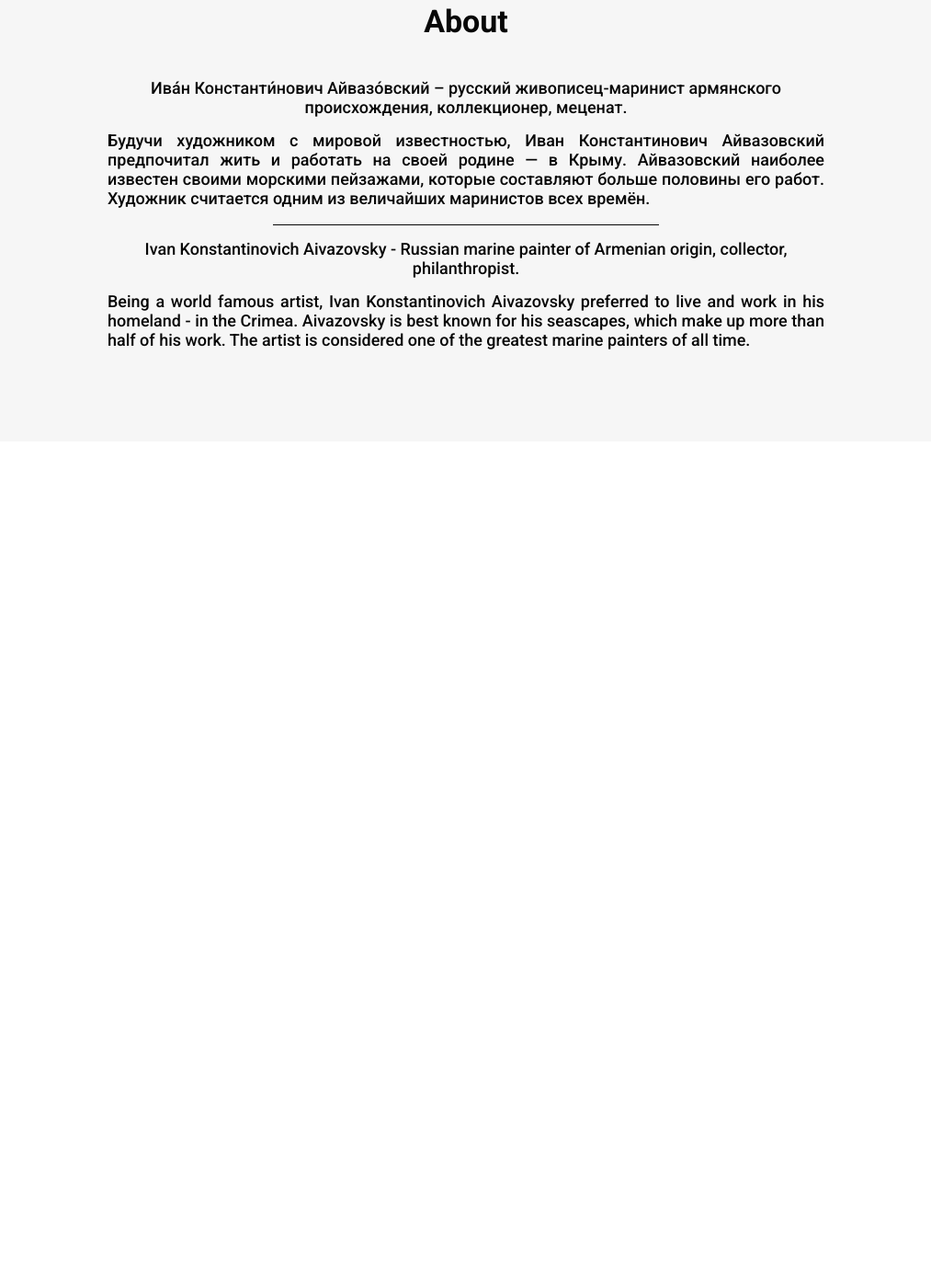
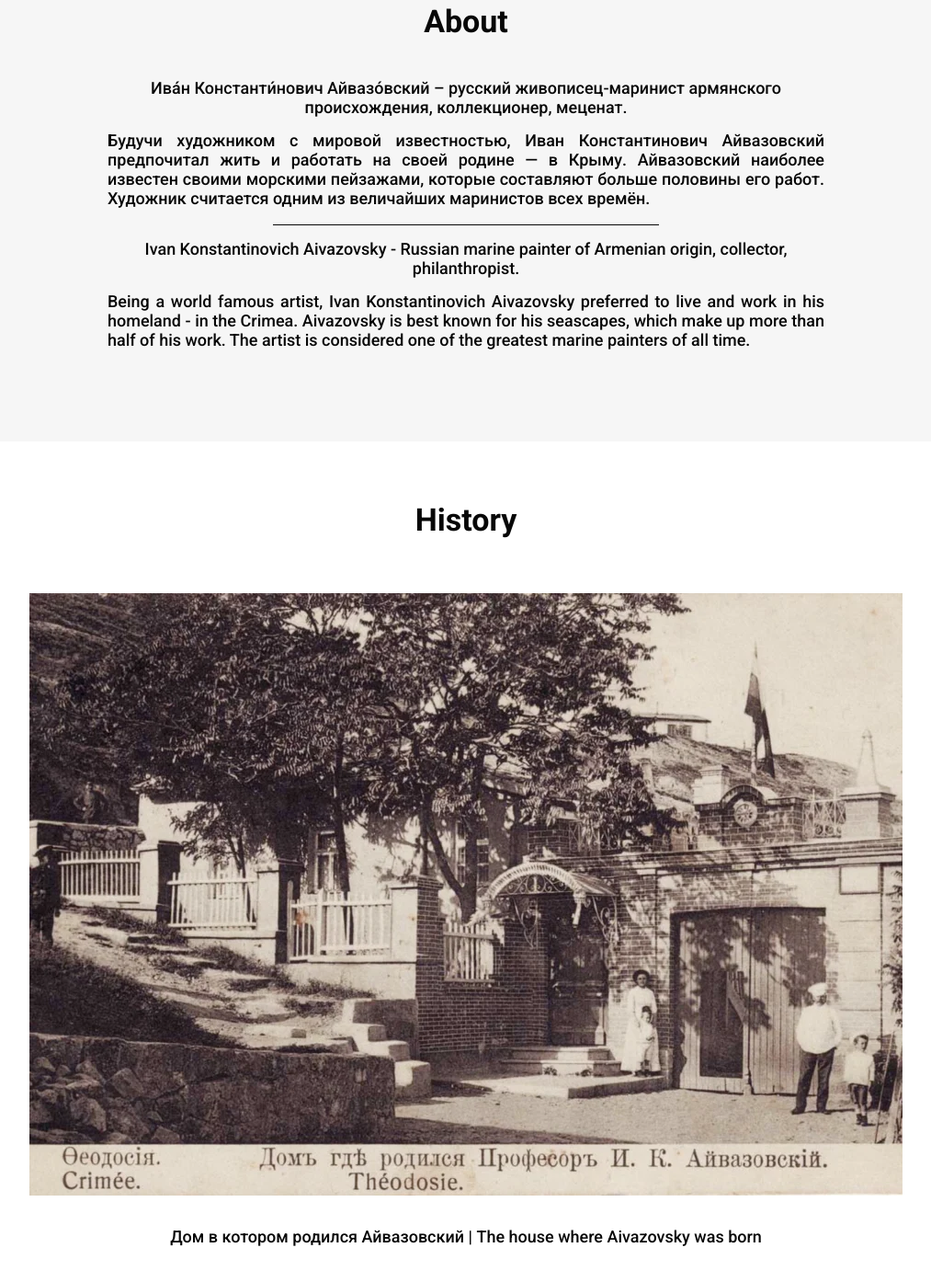
Before and after one commit to AkzholMdtvch/aivazovski_page, a plain HTML site: page index.html in a window 1280 px wide. Shown: the part 924-2318 px from the top of the page at 92% size, without its empty margins (133-1146 px from the left). Before the commit the page ends 1404 px from the top, so only its background shows below. Drawn offline with Linux system fonts and the light colour scheme.

Commit message:
history section

```diff
--- a/index.css
+++ b/index.css
@@ -3,3 +3,4 @@
 @import url("./styles/header.css");
 @import url("./styles/home.css");
 @import url("./styles/about.css");
+@import url("./styles/history.css");
--- a/index.html
+++ b/index.html
@@ -130,6 +130,26 @@
                     </p>
                 </div>
             </section>
+
+            <section class="history-section" aria-label="history section">
+                <div class="container">
+                    <h2 class="history-title" aria-label="history title">
+                        History
+                    </h2>
+                    <img
+                        src="assets/webp/history.webp"
+                        alt="house of Aivazovski"
+                        class="history-img"
+                    />
+                    <p
+                        class="history-description"
+                        aria-label="history description"
+                    >
+                        Дом в котором родился Айвазовский | The house where
+                        Aivazovsky was born
+                    </p>
+                </div>
+            </section>
         </main>
 
         <footer></footer>
--- a/styles/basic.css
+++ b/styles/basic.css
@@ -20,6 +20,7 @@ a {
 }
 
 h1,
+h2,
 p {
     margin: 0;
 }
--- /dev/null
+++ b/styles/history.css
@@ -0,0 +1,36 @@
+.history-section {
+    text-align: center;
+    padding: 65px 0 70px;
+    color: var(--color-main-black);
+}
+
+.history-title {
+    font-size: 34px;
+    font-weight: 700;
+}
+
+.history-img {
+    width: 100%;
+    max-width: 950px;
+    height: 655px;
+    object-fit: cover;
+    margin: 60px 0 0 0;
+}
+
+.history-description {
+    font-size: 18px;
+    font-weight: 500;
+    margin: 30px 0 0 0;
+}
+
+@media (max-width: 480px) {
+    .history-section {
+        padding: 50px 0 70px;
+    }
+    .history-img {
+        height: 480px;
+    }
+    .history-description {
+        font-size: 14px;
+    }
+}
```
